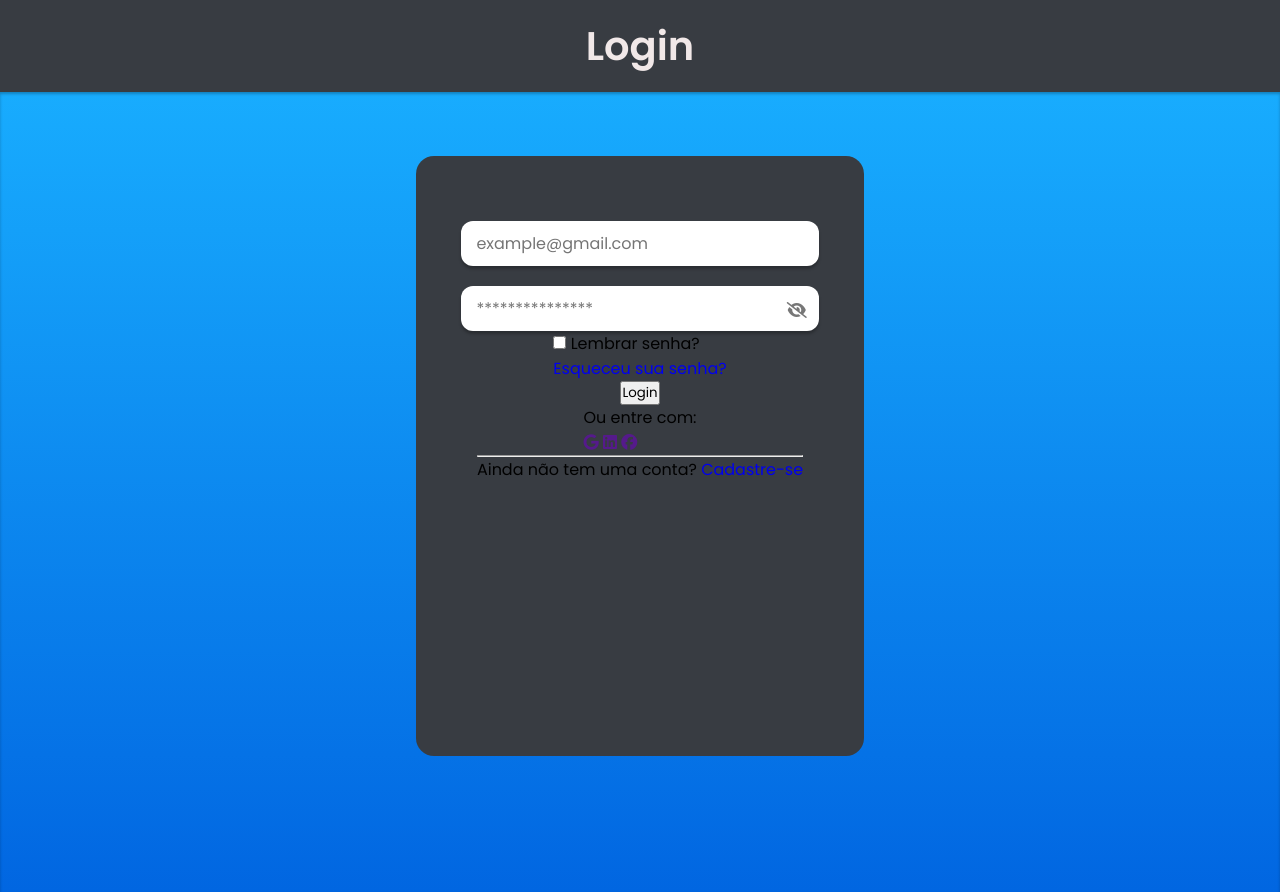
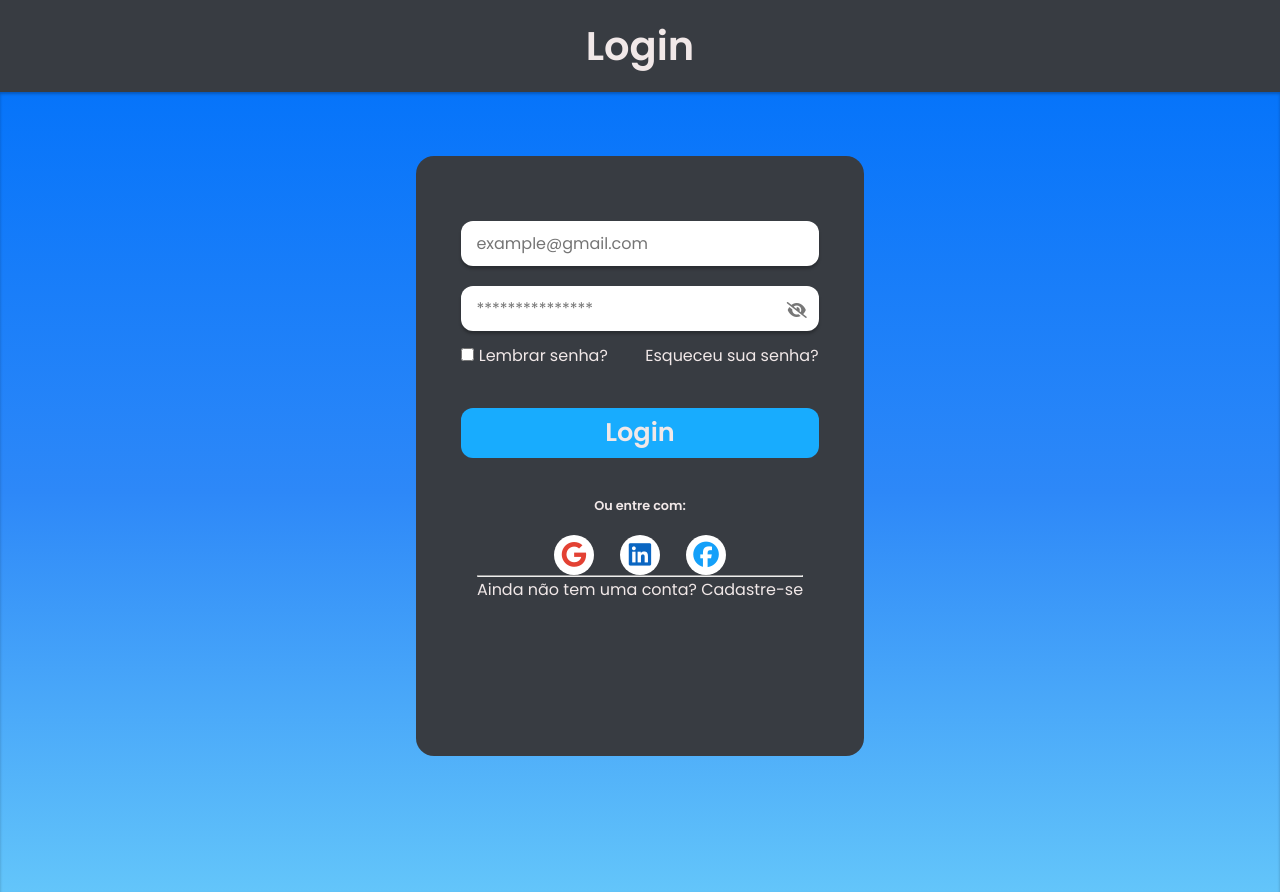
Before and after one commit to andreluizcnunes/login99, a plain HTML site: page index.html in a window 1280 px wide. Drawn offline with Linux system fonts and the light colour scheme.

Commit message:
estilização dos icones da rede social

```diff
--- a/assets/css/style.css
+++ b/assets/css/style.css
@@ -4,6 +4,7 @@
   box-sizing: border-box;
   font-family: 'Poppins', sans-serif;
   text-decoration: none;
+  color: rgb(241, 232, 232);
 }
 
 header {
@@ -23,7 +24,7 @@ header h1 {
 main {
   width: 100%;
   min-height: 100vh;
-  background: linear-gradient(to bottom, #18acfe, #0166e1);
+  background: linear-gradient(to top, #63c5fa, #2d88f8, #0674fa);
 
   display: flex;
   justify-content: center;
@@ -95,3 +96,104 @@ main form {
 #eye {
   display: none;
 }
+
+.password-infos {
+  width: 90%;
+  margin-top: 3%;
+
+  display: flex;
+  align-items: center;
+  justify-content: space-between;
+}
+
+.password-infos a {
+  transition: 0.2s ease-in-out;
+}
+
+.password-infos a:hover {
+  color: #18acfe;
+}
+
+#btn-login {
+  background-color: #18acfe;
+  width: 90%;
+  height: 50px;
+  border: 0;
+  outline: 0;
+  border-radius: 12px;
+  margin-top: 10%;
+  font-size: 1.6rem;
+  font-weight: 600;
+  cursor: pointer;
+  transition: 0.3s ease-in-out;
+}
+
+#btn-login:hover {
+  background: rgb(247, 235, 235);
+  color: #18acfe;
+}
+
+.links-container {
+  width: 100%;
+
+  display: flex;
+  flex-direction: column;
+  align-items: center;
+  margin-top: 10%;
+}
+
+.links-container span {
+  font-size: 0.8rem;
+  font-weight: 600;
+}
+
+.links-container aside {
+  margin-top: 5%;
+  width: 50%;
+
+  display: flex;
+  align-items: center;
+  justify-content: space-around;
+}
+
+.links-container aside i {
+  font-size: 1.6rem;
+  background-color: #fff;
+  padding: 8px;
+  height: 40px;
+  width: 40px;
+  border-radius: 20px;
+  transition: 0.3s ease-in-out;
+  color: #fff;
+
+  display: flex;
+  align-items: center;
+  justify-content: center;
+}
+
+.google {
+  color: #e34133 !important;
+}
+
+.google:hover {
+  background-color: #e34133;
+  color: #fff !important;
+}
+
+.linkedin {
+  color: #0a66c2 !important;
+}
+
+.linkedin:hover {
+  background-color: #0a66c2;
+  color: #fff !important;
+}
+
+.facebook {
+  color: #14a0f9 !important;
+}
+
+.facebook:hover {
+  background-color: #14a0f9;
+  color: #fff !important;
+}
--- a/index.html
+++ b/index.html
@@ -4,6 +4,7 @@
     <meta charset="UTF-8" />
     <meta http-equiv="X-UA-Compatible" content="IE=edge" />
     <meta name="viewport" content="width=device-width, initial-scale=1.0" />
+    <link rel="shortcut icon" href="assets/img/lock-solid.svg" type="image/x-icon">
 
     <link rel="preconnect" href="https://fonts.googleapis.com" />
     <link rel="preconnect" href="https://fonts.gstatic.com" crossorigin />
@@ -12,7 +13,7 @@
       rel="stylesheet"
     />
 
-    <title>Qualifica | Login</title>
+    <title>Login</title>
     <link rel="stylesheet" href="assets/css/style.css" />
   </head>
 
@@ -53,9 +54,9 @@
           <span>Ou entre com:</span>
 
           <aside>
-            <a href=""><i class="fa-brands fa-google"></i></a>
-            <a href=""><i class="fa-brands fa-linkedin"></i></a>
-            <a href=""><i class="fa-brands fa-facebook"></i></a>
+            <a href=""><i class="fa-brands fa-google google"></i></a>
+            <a href=""><i class="fa-brands fa-linkedin linkedin"></i></a>
+            <a href=""><i class="fa-brands fa-facebook facebook"></i></a>
           </aside>
         </section>
         <footer>
```
Also changed, not shown: assets/img/lock-solid.svg (added).
